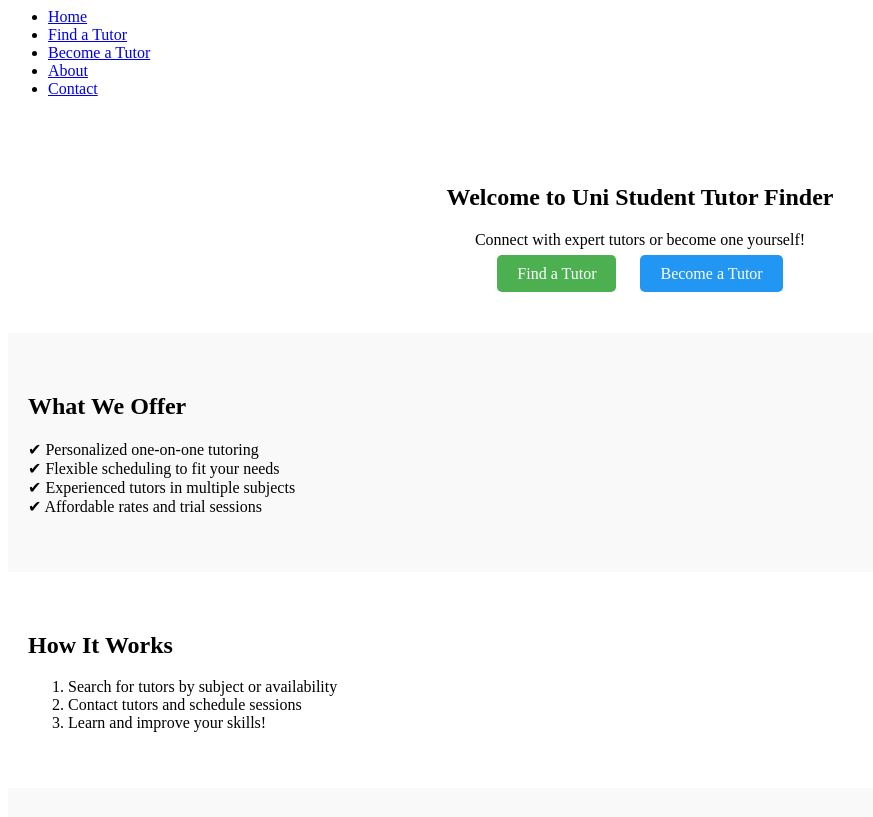
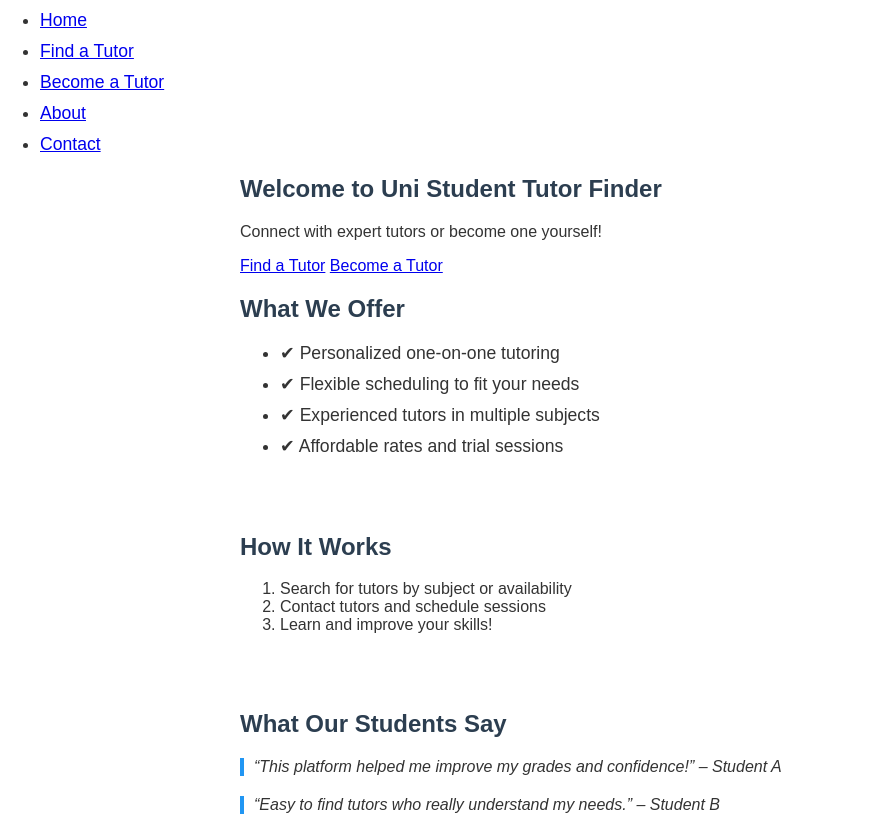
Before and after one commit to QodeWiz/Student-Tutor-Website, a website: page index.html in a window 1280 px wide. Shown: the top 817 px of the page, without its empty margins (0-873 px from the left). Drawn offline with Linux system fonts and the light colour scheme.

Commit message:
pushing error with the font size and the styling

```diff
--- /dev/null
+++ b/Questions/assets/styles/style.css
@@ -0,0 +1,36 @@
+
+body {
+  font-family: Arial, sans-serif;
+  margin: 0;
+  padding: 0;
+  color: #333;
+}
+
+h1, h2 {
+  color: #2c3e50;
+}
+
+a {
+  transition: background-color 0.3s ease;
+}
+
+a:hover {
+  opacity: 0.8;
+}
+
+section {
+  max-width: 800px;
+  margin: auto;
+}
+
+ul li {
+  margin: 10px 0;
+  font-size: 1.1em;
+}
+
+blockquote {
+  font-style: italic;
+  border-left: 4px solid #2196F3;
+  padding-left: 10px;
+  margin: 20px 0;
+}
--- a/index.html
+++ b/index.html
@@ -1,18 +1,21 @@
+<head>
+  <link rel="stylesheet" href="Questions/assets/styles/style.css">
+</head>
 <body>
   <div id="header"></div>
 <main>
 <!-- Hero Section -->
-<section id="hero" style="text-align:center; padding: 50px 20px;">
+<section id="hero">
     <h1>Welcome to Uni Student Tutor Finder</h1>
     <p>Connect with expert tutors or become one yourself!</p>
-    <a href="tutors.html" style="margin: 10px; padding: 10px 20px; background-color: #4CAF50; color: white; text-decoration: none; border-radius: 5px;">Find a Tutor</a>
-    <a href="become-tutor.html" style="margin: 10px; padding: 10px 20px; background-color: #2196F3; color: white; text-decoration: none; border-radius: 5px;">Become a Tutor</a>
+    <a href="tutors.html">Find a Tutor</a>
+    <a href="become-tutor.html">Become a Tutor</a>
 </section>
 
 <!-- Features Section -->
-<section id="features" style="padding: 40px 20px; background-color: #f9f9f9;">
+<section id="features" >
     <h2>What We Offer</h2>
-    <ul style="list-style-type: none; padding: 0;">
+    <ul >
     <li>✔ Personalized one-on-one tutoring</li>
     <li>✔ Flexible scheduling to fit your needs</li>
     <li>✔ Experienced tutors in multiple subjects</li>
@@ -31,7 +34,7 @@
 </section>
 
 <!-- Testimonials Section -->
-<section id="testimonials" style="padding: 40px 20px; background-color: #f9f9f9;">
+<section id="testimonials">
     <h2>What Our Students Say</h2>
     <blockquote>“This platform helped me improve my grades and confidence!” – Student A</blockquote>
     <blockquote>“Easy to find tutors who really understand my needs.” – Student B</blockquote>
```
Also changed, not shown: about.html (+3 -0 lines), become-tutor.html (+3 -0 lines), contact.html (+3 -0 lines), login.html (+3 -0 lines).
